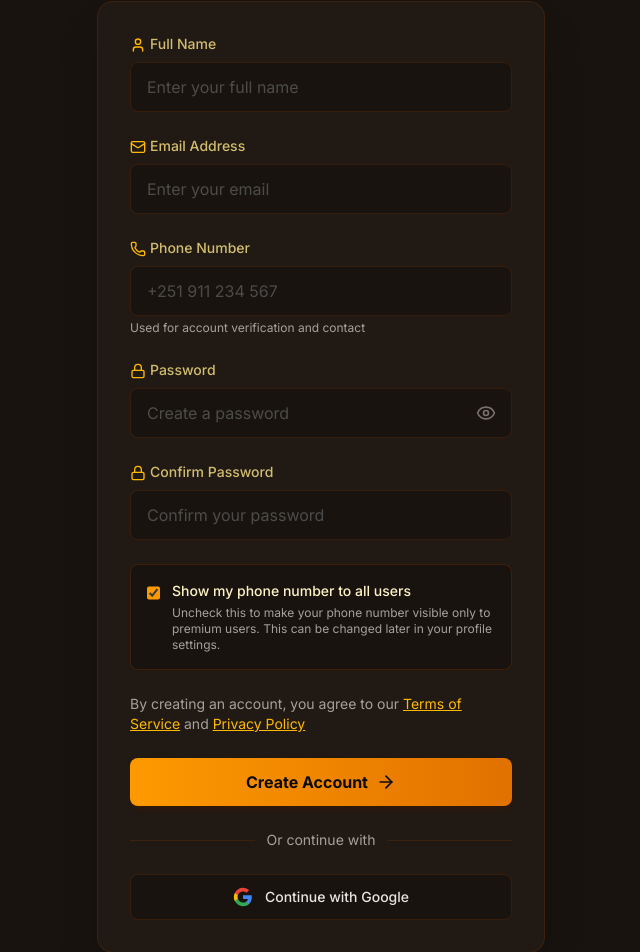
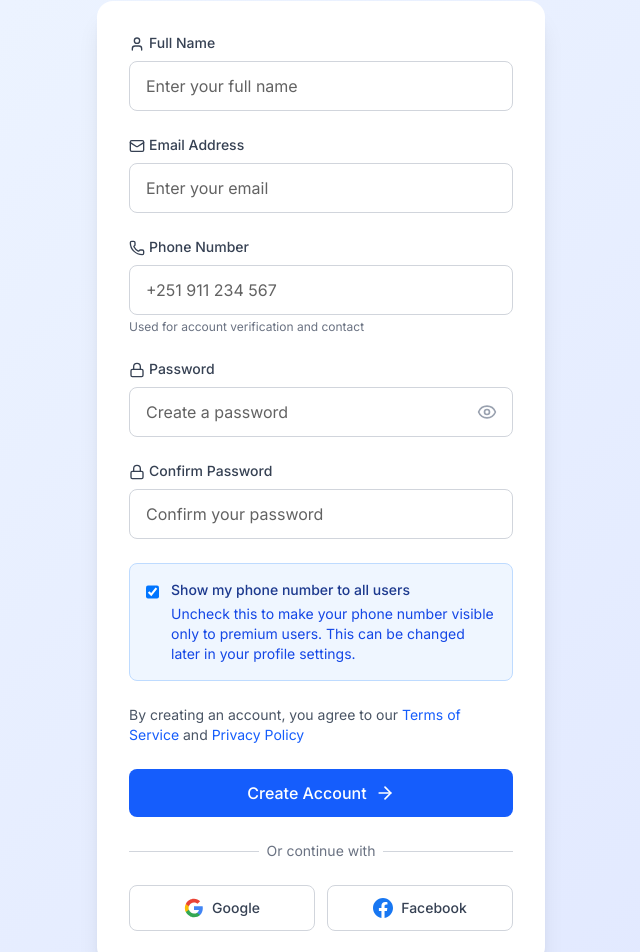
Before and after one commit to Nahomtheo/Rigel, a Next.js app: page /signup in a window 1280 px wide. Shown: the part 216-1168 px from the top of the page, without its empty margins (319-959 px from the left). Built offline with nearby package versions, Linux system fonts and the light colour scheme; no server answers; a web font is replaced by a local one.

Commit message:
colorings

```diff
--- a/app/login/page.tsx
+++ b/app/login/page.tsx
@@ -3,57 +3,33 @@
 import { useState } from "react";
 import { signIn } from "next-auth/react";
 import Link from "next/link";
-import { useRouter, useSearchParams } from "next/navigation";
 
 export default function LoginPage() {
   const [email, setEmail] = useState("");
   const [password, setPassword] = useState("");
   const [loading, setLoading] = useState(false);
-  const [errorMessage, setErrorMessage] = useState<string | null>(null);
-
-  const router = useRouter();
-  const searchParams = useSearchParams();
-
-  // Check if an error was passed in the URL (e.g., from Google auth redirect error)
-  const urlError = searchParams.get("error");
 
   async function handleGoogleLogin() {
     if (loading) return;
     setLoading(true);
-    setErrorMessage(null);
     await signIn("google", { callbackUrl: "/dashboard" });
   }
 
   async function handleLogin(e: React.FormEvent) {
     e.preventDefault();
     if (loading) return;
+    setLoading(true);
 
-    setLoading(true);
-    setErrorMessage(null);
-
-    const res = await signIn("credentials", {
+    await signIn("credentials", {
       email,
       password,
-      redirect: false, // Prevents automatic redirect on failure
+      callbackUrl: "/dashboard",
     });
-
-    if (res?.error) {
-      // Custom message for invalid credentials
-      if (res.error === "CredentialsSignin") {
-        setErrorMessage("Invalid email or password. Please try again.");
-      } else {
-        setErrorMessage(res.error);
-      }
-      setLoading(false);
-    } else if (res?.ok) {
-      // Redirect manually upon success
-      router.push(res.url || "/dashboard");
-      router.refresh();
-    }
   }
+  console.log(process.env.GOOGLE_CLIENT_ID);
 
   return (
-    <div className="min-h-[calc(100vh-200px)] flex items-center justify-center px-4 py-12 text-stone-100">
+    <div className="min-h-[calc(100vh-200px)] bg-[#18130e] text-stone-100 flex items-center justify-center px-4 py-12">
       <div className="w-full max-w-md">
         {/* Header */}
         <div className="text-center mb-8">
@@ -67,18 +43,7 @@ export default function LoginPage() {
         </div>
 
         {/* Form Card */}
-        <div className="bg-[#18130e] border border-amber-900/30 rounded-xl shadow-xl p-8">
-
-          {/* Error Alert Box */}
-          {(errorMessage || urlError) && (
-            <div className="mb-5 p-3.5 bg-red-950/40 border border-red-900/50 rounded-lg text-red-300 text-sm flex items-center gap-2">
-              <svg className="w-5 h-5 flex-shrink-0 text-red-400" fill="none" stroke="currentColor" viewBox="0 0 24 24">
-                <path strokeLinecap="round" strokeLinejoin="round" strokeWidth={2} d="M12 8v4m0 4h.01M21 12a9 9 0 11-18 0 9 9 0 0118 0z" />
-              </svg>
-              <span>{errorMessage || "An error occurred while signing in. Please try again."}</span>
-            </div>
-          )}
-
+        <div className="bg-[#211a14] rounded-xl shadow-2xl border border-amber-900/30 p-8">
           <form onSubmit={handleLogin} className="space-y-5">
             {/* Email */}
             <div>
@@ -92,8 +57,7 @@ export default function LoginPage() {
                 <input
                   type="email"
                   placeholder="you@example.com"
-                  className="w-full bg-[#211a14] border border-amber-900/30 rounded-lg pl-10 pr-4 py-3 text-stone-100 placeholder-stone-500 focus:ring-2 focus:ring-amber-500 focus:border-transparent outline-none transition-all"
-                  value={email}
+                  className="w-full bg-[#18130e] border border-amber-900/30 rounded-lg pl-10 pr-4 py-3 text-stone-100 placeholder-stone-500 focus:ring-2 focus:ring-amber-500 focus:border-transparent outline-none transition-all"
                   onChange={(e) => setEmail(e.target.value)}
                   required
                 />
@@ -112,8 +76,7 @@ export default function LoginPage() {
                 <input
                   type="password"
                   placeholder="••••••••"
-                  className="w-full bg-[#211a14] border border-amber-900/30 rounded-lg pl-10 pr-4 py-3 text-stone-100 placeholder-stone-500 focus:ring-2 focus:ring-amber-500 focus:border-transparent outline-none transition-all"
-                  value={password}
+                  className="w-full bg-[#18130e] border border-amber-900/30 rounded-lg pl-10 pr-4 py-3 text-stone-100 placeholder-stone-500 focus:ring-2 focus:ring-amber-500 focus:border-transparent outline-none transition-all"
                   onChange={(e) => setPassword(e.target.value)}
                   required
                 />
@@ -151,7 +114,7 @@ export default function LoginPage() {
               <div className="w-full border-t border-amber-900/30" />
             </div>
             <div className="relative flex justify-center text-sm">
-              <span className="px-4 bg-[#18130e] text-stone-400">Or continue with</span>
+              <span className="px-4 bg-[#211a14] text-stone-400">Or continue with</span>
             </div>
           </div>
 
@@ -159,8 +122,7 @@ export default function LoginPage() {
           <button
             type="button"
             onClick={handleGoogleLogin}
-            disabled={loading}
-            className="w-full flex items-center justify-center gap-3 border border-amber-900/30 bg-[#211a14] text-stone-200 font-medium py-3 rounded-lg hover:bg-[#282018] hover:border-amber-900/50 transition-all disabled:opacity-50"
+            className="w-full flex items-center justify-center gap-3 border border-amber-900/30 bg-[#18130e] text-stone-200 font-medium py-3 rounded-lg hover:bg-[#282018] hover:border-amber-900/50 transition-all"
           >
             <svg className="w-5 h-5" viewBox="0 0 24 24">
               <path fill="#4285F4" d="M22.56 12.25c0-.78-.07-1.53-.2-2.25H12v4.26h5.92c-.26 1.37-1.04 2.53-2.21 3.31v2.77h3.57c2.08-1.92 3.28-4.74 3.28-8.09z" />
--- a/app/signup/page.tsx
+++ b/app/signup/page.tsx
@@ -57,6 +57,7 @@ export default function SignupPage() {
       if (response.ok) {
         // Redirect to OTP verification page with user ID
         router.push(`/verification/${data.data.user.id}`);
+
       } else {
         setError(data.error || 'Failed to create account');
       }
@@ -68,28 +69,27 @@ export default function SignupPage() {
   };
 
   return (
-    <div className="min-h-screen bg-[#18130e] text-stone-100 flex items-center justify-center py-12 px-4 sm:px-6 lg:px-8">
+    <div className="min-h-screen bg-gradient-to-br from-blue-50 to-indigo-100 flex items-center justify-center py-12 px-4 sm:px-6 lg:px-8">
       <div className="max-w-md w-full">
         {/* Header */}
         <div className="text-center mb-8">
-          <h1 className="text-4xl font-bold text-amber-50 mb-2">Create Account</h1>
-          <p className="text-stone-400">Join our marketplace today</p>
+          <h1 className="text-4xl font-bold text-gray-900 mb-2">Create Account</h1>
+          <p className="text-gray-600">Join our marketplace today</p>
         </div>
 
         {/* Form */}
-        <div className="bg-[#211a14] border border-amber-900/30 rounded-2xl shadow-2xl p-8">
+        <div className="bg-white rounded-2xl shadow-xl p-8">
           <form onSubmit={handleSubmit} className="space-y-6">
             {error && (
-              <div className="bg-red-950/40 border border-red-900/50 text-red-300 px-4 py-3 rounded-lg text-sm flex items-center gap-2">
-                <span className="w-2 h-2 rounded-full bg-red-400 flex-shrink-0" />
+              <div className="bg-red-50 border border-red-200 text-red-700 px-4 py-3 rounded-lg text-sm">
                 {error}
               </div>
             )}
 
             {/* Name */}
             <div>
-              <label className="block text-sm font-medium text-amber-200/80 mb-2">
-                <User className="inline w-4 h-4 mr-1 text-amber-400" />
+              <label className="block text-sm font-medium text-gray-700 mb-2">
+                <User className="inline w-4 h-4 mr-1" />
                 Full Name
               </label>
               <input
@@ -97,15 +97,15 @@ export default function SignupPage() {
                 value={formData.name}
                 onChange={(e) => setFormData(prev => ({ ...prev, name: e.target.value }))}
                 placeholder="Enter your full name"
-                className="w-full px-4 py-3 bg-[#18130e] border border-amber-900/30 text-stone-100 placeholder-stone-500 rounded-lg focus:ring-2 focus:ring-amber-500 focus:border-transparent outline-none transition-all"
+                className="w-full px-4 py-3 border border-gray-300 rounded-lg focus:ring-2 focus:ring-blue-500 focus:border-transparent transition-all"
                 required
               />
             </div>
 
             {/* Email */}
             <div>
-              <label className="block text-sm font-medium text-amber-200/80 mb-2">
-                <Mail className="inline w-4 h-4 mr-1 text-amber-400" />
+              <label className="block text-sm font-medium text-gray-700 mb-2">
+                <Mail className="inline w-4 h-4 mr-1" />
                 Email Address
               </label>
               <input
@@ -113,15 +113,15 @@ export default function SignupPage() {
                 value={formData.email}
                 onChange={(e) => setFormData(prev => ({ ...prev, email: e.target.value }))}
                 placeholder="Enter your email"
-                className="w-full px-4 py-3 bg-[#18130e] border border-amber-900/30 text-stone-100 placeholder-stone-500 rounded-lg focus:ring-2 focus:ring-amber-500 focus:border-transparent outline-none transition-all"
+                className="w-full px-4 py-3 border border-gray-300 rounded-lg focus:ring-2 focus:ring-blue-500 focus:border-transparent transition-all"
                 required
               />
             </div>
 
             {/* Phone */}
             <div>
-              <label className="block text-sm font-medium text-amber-200/80 mb-2">
-                <Phone className="inline w-4 h-4 mr-1 text-amber-400" />
+              <label className="block text-sm font-medium text-gray-700 mb-2">
+                <Phone className="inline w-4 h-4 mr-1" />
                 Phone Number
               </label>
               <input
@@ -129,18 +129,18 @@ export default function SignupPage() {
                 value={formData.phone}
                 onChange={(e) => setFormData(prev => ({ ...prev, phone: e.target.value }))}
                 placeholder="+251 911 234 567"
-                className="w-full px-4 py-3 bg-[#18130e] border border-amber-900/30 text-stone-100 placeholder-stone-500 rounded-lg focus:ring-2 focus:ring-amber-500 focus:border-transparent outline-none transition-all"
+                className="w-full px-4 py-3 border border-gray-300 rounded-lg focus:ring-2 focus:ring-blue-500 focus:border-transparent transition-all"
                 required
               />
-              <p className="mt-1 text-xs text-stone-400">
+              <p className="mt-1 text-xs text-gray-500">
                 Used for account verification and contact
               </p>
             </div>
 
             {/* Password */}
             <div>
-              <label className="block text-sm font-medium text-amber-200/80 mb-2">
-                <Lock className="inline w-4 h-4 mr-1 text-amber-400" />
+              <label className="block text-sm font-medium text-gray-700 mb-2">
+                <Lock className="inline w-4 h-4 mr-1" />
                 Password
               </label>
               <div className="relative">
@@ -149,13 +149,13 @@ export default function SignupPage() {
                   value={formData.password}
                   onChange={(e) => setFormData(prev => ({ ...prev, password: e.target.value }))}
                   placeholder="Create a password"
-                  className="w-full px-4 py-3 pr-12 bg-[#18130e] border border-amber-900/30 text-stone-100 placeholder-stone-500 rounded-lg focus:ring-2 focus:ring-amber-500 focus:border-transparent outline-none transition-all"
+                  className="w-full px-4 py-3 pr-12 border border-gray-300 rounded-lg focus:ring-2 focus:ring-blue-500 focus:border-transparent transition-all"
                   required
                 />
                 <button
                   type="button"
                   onClick={() => setShowPassword(!showPassword)}
-                  className="absolute right-4 top-1/2 -translate-y-1/2 text-stone-500 hover:text-stone-300 transition-colors"
+                  className="absolute right-4 top-1/2 -translate-y-1/2 text-gray-400 hover:text-gray-600"
                 >
                   {showPassword ? <EyeOff className="w-5 h-5" /> : <Eye className="w-5 h-5" />}
                 </button>
@@ -164,8 +164,8 @@ export default function SignupPage() {
 
             {/* Confirm Password */}
             <div>
-              <label className="block text-sm font-medium text-amber-200/80 mb-2">
-                <Lock className="inline w-4 h-4 mr-1 text-amber-400" />
+              <label className="block text-sm font-medium text-gray-700 mb-2">
+                <Lock className="inline w-4 h-4 mr-1" />
                 Confirm Password
               </label>
               <input
@@ -173,24 +173,24 @@ export default function SignupPage() {
                 value={formData.confirmPassword}
                 onChange={(e) => setFormData(prev => ({ ...prev, confirmPassword: e.target.value }))}
                 placeholder="Confirm your password"
-                className="w-full px-4 py-3 bg-[#18130e] border border-amber-900/30 text-stone-100 placeholder-stone-500 rounded-lg focus:ring-2 focus:ring-amber-500 focus:border-transparent outline-none transition-all"
+                className="w-full px-4 py-3 border border-gray-300 rounded-lg focus:ring-2 focus:ring-blue-500 focus:border-transparent transition-all"
                 required
               />
             </div>
 
             {/* Phone Visibility Preference */}
-            <div className="bg-[#18130e] border border-amber-900/40 rounded-lg p-4">
+            <div className="bg-blue-50 border border-blue-200 rounded-lg p-4">
               <div className="flex items-start">
                 <input
                   type="checkbox"
                   id="showPhone"
                   checked={formData.showPhoneToNonPremium}
                   onChange={(e) => setFormData(prev => ({ ...prev, showPhoneToNonPremium: e.target.checked }))}
-                  className="mt-1 h-4 w-4 accent-amber-500 bg-[#211a14] border-amber-900/50 rounded focus:ring-amber-500"
+                  className="mt-1 h-4 w-4 text-blue-600 focus:ring-blue-500 border-gray-300 rounded"
                 />
-                <label htmlFor="showPhone" className="ml-3 block text-sm text-amber-100">
+                <label htmlFor="showPhone" className="ml-3 block text-sm text-blue-900">
                   <span className="font-medium">Show my phone number to all users</span>
-                  <p className="mt-1 text-xs text-stone-400">
+                  <p className="mt-1 text-blue-700">
                     Uncheck this to make your phone number visible only to premium users.
                     This can be changed later in your profile settings.
                   </p>
@@ -199,13 +199,13 @@ export default function SignupPage() {
             </div>
 
             {/* Terms */}
-            <div className="text-sm text-stone-400">
+            <div className="text-sm text-gray-600">
               By creating an account, you agree to our{' '}
-              <Link href="/terms" className="text-amber-400 hover:text-amber-300 transition-colors underline">
+              <Link href="/terms" className="text-blue-600 hover:underline">
                 Terms of Service
               </Link>{' '}
               and{' '}
-              <Link href="/privacy" className="text-amber-400 hover:text-amber-300 transition-colors underline">
+              <Link href="/privacy" className="text-blue-600 hover:underline">
                 Privacy Policy
               </Link>
             </div>
@@ -214,29 +214,28 @@ export default function SignupPage() {
             <button
               type="submit"
               disabled={loading}
-              className="w-full flex items-center justify-center space-x-2 bg-gradient-to-r from-amber-500 to-amber-600 text-stone-950 font-bold py-3 rounded-lg hover:from-amber-400 hover:to-amber-500 transition-all shadow-md shadow-amber-950/40 disabled:opacity-50 disabled:cursor-not-allowed"
+              className="w-full flex items-center justify-center space-x-2 bg-blue-600 text-white py-3 rounded-lg hover:bg-blue-700 transition-colors font-medium disabled:opacity-50 disabled:cursor-not-allowed"
             >
               <span>{loading ? 'Creating Account...' : 'Create Account'}</span>
-              {!loading && <ArrowRight className="w-5 h-5 text-stone-950" />}
+              {!loading && <ArrowRight className="w-5 h-5" />}
             </button>
           </form>
 
           {/* Divider */}
           <div className="mt-6 relative">
             <div className="absolute inset-0 flex items-center">
-              <div className="w-full border-t border-amber-900/30"></div>
+              <div className="w-full border-t border-gray-300"></div>
             </div>
             <div className="relative flex justify-center text-sm">
-              <span className="px-3 bg-[#211a14] text-stone-400">Or continue with</span>
+              <span className="px-2 bg-white text-gray-500">Or continue with</span>
             </div>
           </div>
 
           {/* Social Login */}
-          <div className="mt-6">
+          <div className="mt-6 grid grid-cols-2 gap-3">
             <button
-              type="button"
               onClick={() => signIn('google', { callbackUrl: '/' })}
-              className="w-full flex items-center justify-center space-x-3 px-4 py-3 bg-[#18130e] border border-amber-900/30 rounded-lg hover:bg-[#282018] hover:border-amber-900/50 transition-all"
+              className="flex items-center justify-center space-x-2 px-4 py-3 border border-gray-300 rounded-lg hover:bg-gray-50 transition-colors"
             >
               <svg className="w-5 h-5" viewBox="0 0 24 24">
                 <path
@@ -256,15 +255,24 @@ export default function SignupPage() {
                   d="M12 5.38c1.62 0 3.06.56 4.21 1.64l3.15-3.15C17.45 2.09 14.97 1 12 1 7.7 1 3.99 3.47 2.18 7.07l3.66 2.84c.87-2.6 3.3-4.53 6.16-4.53z"
                 />
               </svg>
-              <span className="text-sm font-medium text-stone-200">Continue with Google</span>
+              <span className="text-sm font-medium text-gray-700">Google</span>
+            </button>
+            <button
+              onClick={() => signIn('facebook', { callbackUrl: '/' })}
+              className="flex items-center justify-center space-x-2 px-4 py-3 border border-gray-300 rounded-lg hover:bg-gray-50 transition-colors"
+            >
+              <svg className="w-5 h-5" fill="#1877F2" viewBox="0 0 24 24">
+                <path d="M24 12.073c0-6.627-5.373-12-12-12s-12 5.373-12 12c0 5.99 4.388 10.954 10.125 11.854v-8.385H7.078v-3.47h3.047V9.43c0-3.007 1.792-4.669 4.533-4.669 1.312 0 2.686.235 2.686.235v2.953H15.83c-1.491 0-1.956.925-1.956 1.874v2.25h3.328l-.532 3.47h-2.796v8.385C19.612 23.027 24 18.062 24 12.073z" />
+              </svg>
+              <span className="text-sm font-medium text-gray-700">Facebook</span>
             </button>
           </div>
         </div>
 
         {/* Login Link */}
-        <p className="mt-6 text-center text-sm text-stone-400">
+        <p className="mt-6 text-center text-sm text-gray-600">
           Already have an account?{' '}
-          <Link href="/login" className="text-amber-400 hover:text-amber-300 font-medium transition-colors">
+          <Link href="/login" className="text-blue-600 hover:underline font-medium">
             Sign in
           </Link>
         </p>
```
